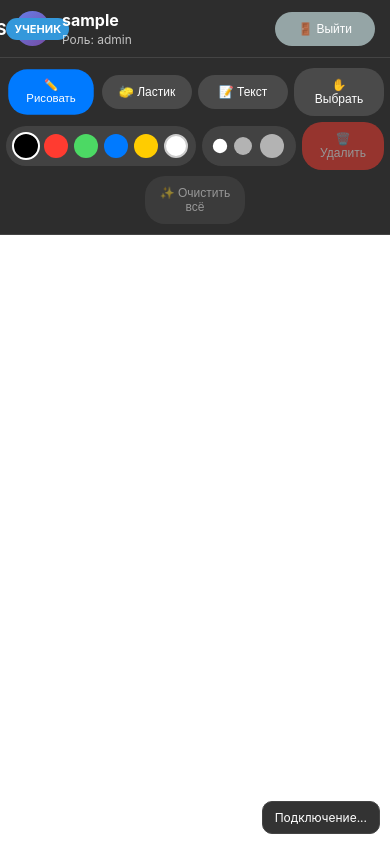
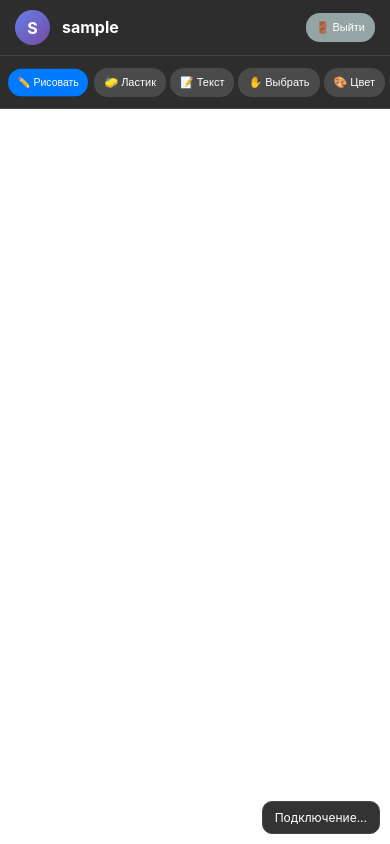
Before and after one commit to shohruz2502/online-doska, a website: page public/main.html in a window 390 px wide. Drawn offline with nearby package versions, Linux system fonts and the light colour scheme; no server answers; sample sign-in values are in the browser's storage.

Commit message:
Update main.html

```diff
--- a/public/main.html
+++ b/public/main.html
@@ -60,51 +60,30 @@
             margin-bottom: 2px;
         }
 
-        .user-details .role {
-            font-size: 12px;
-            opacity: 0.7;
-        }
-
-        .role-badge {
-            padding: 4px 8px;
-            border-radius: 12px;
-            font-size: 11px;
-            font-weight: bold;
-        }
-
-        .role-badge.admin {
-            background: #e74c3c;
-            color: white;
-        }
-
-        .role-badge.student {
-            background: #3498db;
-            color: white;
-        }
-
         .toolbar {
             display: flex;
-            justify-content: space-around;
+            justify-content: space-between;
             align-items: center;
-            padding: 12px 8px;
+            padding: 8px 8px;
             background: #2d2d2d;
             border-bottom: 1px solid #444;
             flex-shrink: 0;
-            gap: 8px;
-            flex-wrap: wrap;
+            gap: 6px;
+            flex-wrap: nowrap;
+            overflow-x: auto;
         }
 
         .tool-btn {
             background: #4a4a4a;
             border: none;
             color: white;
-            padding: 12px 16px;
-            border-radius: 20px;
-            font-size: 14px;
+            padding: 10px 12px;
+            border-radius: 16px;
+            font-size: 12px;
             cursor: pointer;
             transition: all 0.3s;
-            flex: 1;
-            max-width: 120px;
+            flex-shrink: 0;
+            white-space: nowrap;
         }
 
         .tool-btn.active {
@@ -118,20 +97,47 @@
             transform: none !important;
         }
 
+        .color-picker-container {
+            position: relative;
+            display: inline-block;
+        }
+
+        .color-toggle {
+            background: #4a4a4a;
+            border: none;
+            color: white;
+            padding: 10px 12px;
+            border-radius: 16px;
+            font-size: 12px;
+            cursor: pointer;
+            transition: all 0.3s;
+            flex-shrink: 0;
+            white-space: nowrap;
+        }
+
         .color-picker {
+            position: absolute;
+            top: 100%;
+            left: 0;
+            display: none;
+            flex-wrap: wrap;
+            gap: 4px;
+            background: rgba(45, 45, 45, 0.95);
+            padding: 8px;
+            border-radius: 12px;
+            z-index: 100;
+            margin-top: 4px;
+            border: 1px solid #444;
+            width: 150px;
+        }
+
+        .color-picker.active {
             display: flex;
-            gap: 6px;
-            flex-wrap: wrap;
-            justify-content: center;
-            align-items: center;
-            background: rgba(255, 255, 255, 0.1);
-            padding: 8px;
-            border-radius: 20px;
         }
 
         .color-option {
-            width: 28px;
-            height: 28px;
+            width: 24px;
+            height: 24px;
             border-radius: 50%;
             border: 2px solid transparent;
             cursor: pointer;
@@ -193,6 +199,7 @@
             box-shadow: 0 2px 10px rgba(0,0,0,0.1);
             resize: both;
             overflow: hidden;
+            touch-action: none;
         }
 
         .text-element.selected {
@@ -311,6 +318,7 @@
             background: rgba(255, 255, 255, 0.1);
             padding: 8px 12px;
             border-radius: 20px;
+            flex-shrink: 0;
         }
 
         .size-option {
@@ -334,12 +342,10 @@
 
         .delete-btn {
             background: #FF3B30 !important;
-            max-width: 80px;
         }
 
         .logout-btn {
             background: #95a5a6 !important;
-            max-width: 100px;
         }
 
         .notification {
@@ -361,19 +367,25 @@
 
         @media (max-width: 768px) {
             .toolbar {
-                padding: 10px 6px;
-                gap: 6px;
+                padding: 8px 6px;
+                gap: 4px;
             }
 
             .tool-btn {
-                padding: 10px 12px;
-                font-size: 12px;
-                max-width: 100px;
+                padding: 8px 10px;
+                font-size: 11px;
+                border-radius: 14px;
+            }
+
+            .color-toggle {
+                padding: 8px 10px;
+                font-size: 11px;
+                border-radius: 14px;
             }
 
             .color-option {
-                width: 24px;
-                height: 24px;
+                width: 20px;
+                height: 20px;
             }
 
             #textInput {
@@ -396,6 +408,10 @@
                 height: 35px;
                 font-size: 16px;
             }
+
+            .brush-size {
+                padding: 6px 10px;
+            }
         }
     </style>
 </head>
@@ -406,7 +422,6 @@
                 <div class="user-avatar" id="userAvatar">?</div>
                 <div class="user-details">
                     <h3 id="userName">Загрузка...</h3>
-                    <div class="role" id="userRole">Роль: ...</div>
                 </div>
             </div>
             <button class="tool-btn logout-btn" id="logoutBtn">🚪 Выйти</button>
@@ -418,13 +433,16 @@
             <button class="tool-btn" data-tool="text">📝 Текст</button>
             <button class="tool-btn" data-tool="select">✋ Выбрать</button>
 
-            <div class="color-picker">
+            <div class="color-picker-container">
+                <button class="color-toggle">🎨 Цвет</button>
+                <div class="color-picker" id="colorPicker">
                     <div class="color-option active" data-color="#000000" style="background: #000000"></div>
                     <div class="color-option" data-color="#FF3B30" style="background: #FF3B30"></div>
                     <div class="color-option" data-color="#4CD964" style="background: #4CD964"></div>
                     <div class="color-option" data-color="#007AFF" style="background: #007AFF"></div>
                     <div class="color-option" data-color="#FFCC00" style="background: #FFCC00"></div>
                     <div class="color-option white" data-color="#FFFFFF" style="background: #FFFFFF"></div>
+                </div>
             </div>
 
             <div class="brush-size">
@@ -434,7 +452,7 @@
             </div>
 
             <button class="tool-btn delete-btn" id="deleteBtn" disabled>🗑️ Удалить</button>
-            <button class="tool-btn" id="clearBtn" disabled>✨ Очистить всё</button>
+            <button class="tool-btn" id="clearBtn" disabled>✨ Очистить</button>
         </div>
 
         <div class="drawing-area">
@@ -473,6 +491,7 @@
                 this.textElements = new Map();
                 this.currentUser = null;
                 this.isEraser = false;
+                this.isColorPickerOpen = false;
 
                 this.init();
             }
@@ -505,15 +524,9 @@
 
             updateUserInterface() {
                 document.getElementById('userName').textContent = this.currentUser.username;
-                document.getElementById('userRole').textContent = `Роль: ${this.currentUser.role}`;
 
                 const avatar = document.getElementById('userAvatar');
-                const roleBadge = document.createElement('div');
-                roleBadge.className = `role-badge ${this.currentUser.role === 'Администратор' ? 'admin' : 'student'}`;
-                roleBadge.textContent = this.currentUser.role === 'Администратор' ? 'УЧИТЕЛЬ' : 'УЧЕНИК';
-
                 avatar.textContent = this.currentUser.username.charAt(0).toUpperCase();
-                avatar.appendChild(roleBadge);
             }
 
             updateUIForRole() {
@@ -564,7 +577,22 @@
                     });
                 });
 
-                // Цвета
+                // Цвета - переключатель
+                document.querySelector('.color-toggle').addEventListener('click', (e) => {
+                    e.stopPropagation();
+                    this.isColorPickerOpen = !this.isColorPickerOpen;
+                    document.getElementById('colorPicker').classList.toggle('active');
+                });
+
+                // Закрытие палитры при клике вне ее
+                document.addEventListener('click', (e) => {
+                    if (!e.target.closest('.color-picker-container')) {
+                        this.isColorPickerOpen = false;
+                        document.getElementById('colorPicker').classList.remove('active');
+                    }
+                });
+
+                // Выбор цвета
                 document.querySelectorAll('.color-option').forEach(option => {
                     option.addEventListener('click', (e) => {
                         document.querySelectorAll('.color-option').forEach(o => o.classList.remove('active'));
@@ -574,6 +602,10 @@
                         this.ctx.globalCompositeOperation = 'source-over';
                         this.isEraser = false;
                         document.querySelector('[data-tool="pencil"]').click();
+
+                        // Закрываем палитру после выбора
+                        this.isColorPickerOpen = false;
+                        document.getElementById('colorPicker').classList.remove('active');
                     });
                 });
 
@@ -851,6 +883,20 @@
                     e.preventDefault();
                 });
 
+                // Touch events для мобильных устройств
+                textElement.addEventListener('touchstart', (e) => {
+                    if (this.currentTool !== 'select') return;
+
+                    this.selectTextElement(textElement);
+                    isDragging = true;
+
+                    const touch = e.touches[0];
+                    startX = touch.clientX - textElement.offsetLeft;
+                    startY = touch.clientY - textElement.offsetTop;
+
+                    e.preventDefault();
+                });
+
                 document.addEventListener('mousemove', (e) => {
                     if (isDragging && this.selectedTextElement === textElement) {
                         const newX = e.clientX - startX;
@@ -867,6 +913,18 @@
                     }
                 });
 
+                // Touch move для мобильных устройств
+                document.addEventListener('touchmove', (e) => {
+                    if (isDragging && this.selectedTextElement === textElement) {
+                        const touch = e.touches[0];
+                        const newX = touch.clientX - startX;
+                        const newY = touch.clientY - startY;
+
+                        textElement.style.left = newX + 'px';
+                        textElement.style.top = newY + 'px';
+                    }
+                });
+
                 document.addEventListener('mouseup', () => {
                     if (isDragging && this.selectedTextElement === textElement) {
                         this.updateTextPosition(textElement);
@@ -877,10 +935,11 @@
                     isResizing = false;
                 });
 
-                textElement.addEventListener('touchstart', (e) => {
-                    if (this.currentTool !== 'select') return;
-                    this.selectTextElement(textElement);
-                    e.preventDefault();
+                document.addEventListener('touchend', () => {
+                    if (isDragging && this.selectedTextElement === textElement) {
+                        this.updateTextPosition(textElement);
+                    }
+                    isDragging = false;
                 });
             }
 
@@ -1085,19 +1144,6 @@
             }
         }
 
-        // Добавляем обработку textUpdate на сервере
-        const originalSetupSocketListeners = DrawingBoard.prototype.setupSocketListeners;
-        DrawingBoard.prototype.setupSocketListeners = function() {
-            originalSetupSocketListeners.call(this);
-
-            this.socket.on('textUpdate', (data) => {
-                const textElement = this.textElements.get(data.id);
-                if (textElement) {
-                    textElement.textContent = data.text;
-                }
-            });
-        };
-
         document.addEventListener('DOMContentLoaded', () => {
             new DrawingBoard();
         });
```
Lines whose indentation alone changed are shown as unchanged.
